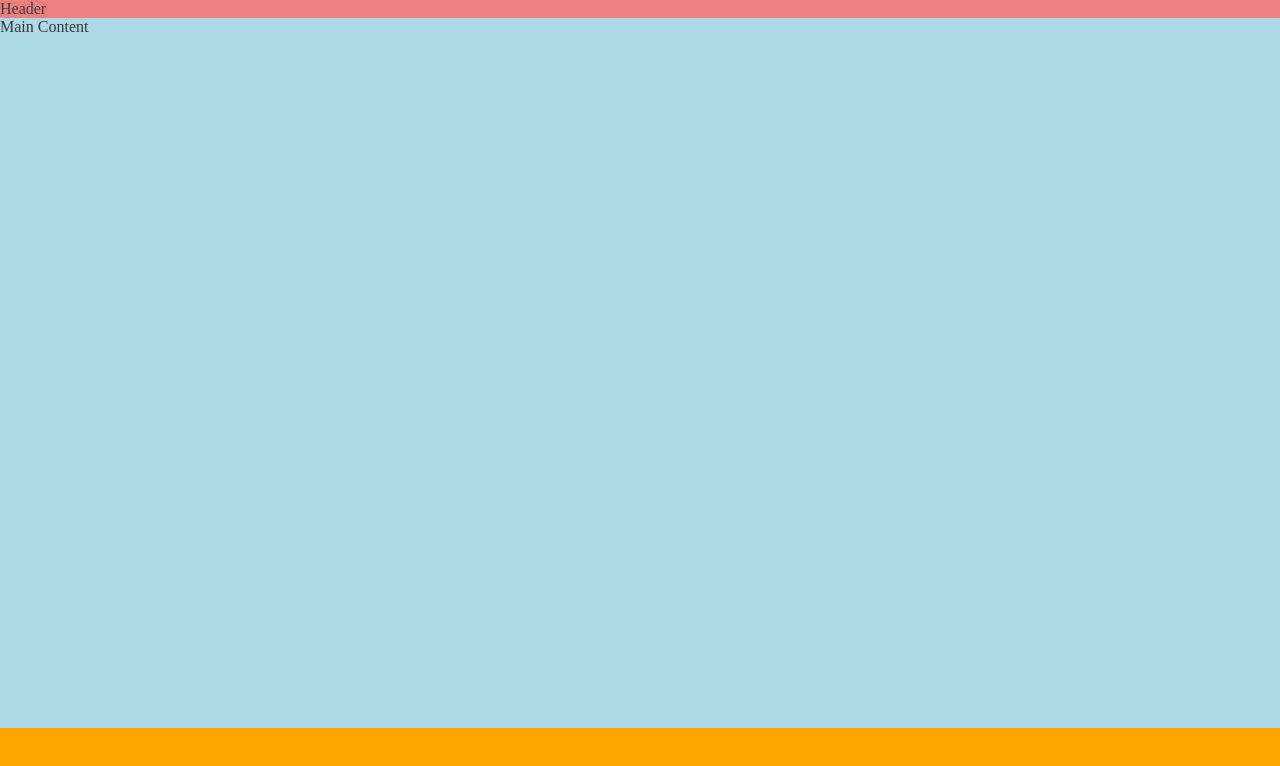
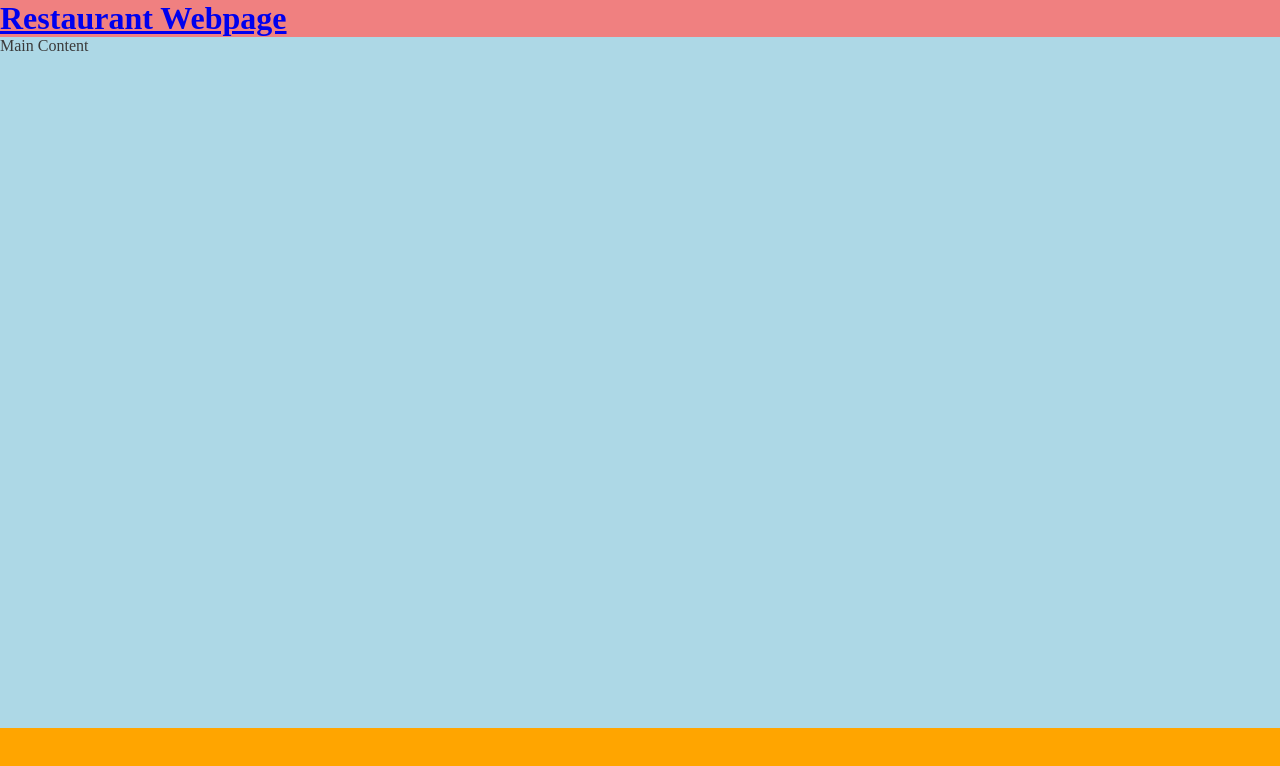
Before and after one commit to Code-Institute-Submissions/mehatabpathan-Portfolio1, a plain HTML site: page index.html in a window 1280 px wide. Drawn offline with Linux system fonts and the light colour scheme.

Commit message:
adding logo

```diff
--- a/index.html
+++ b/index.html
@@ -19,7 +19,11 @@
 </head>
 <body>
     <!---Header-->
-    <header>Header</header>
+    <header>
+        <a href="index.html">
+            <h1 id="logo">Restaurant Webpage</h1>
+        </a>
+    </header>
     <!---Main content-->
     <main>Main Content</main>
     <!---Footer-->
```
